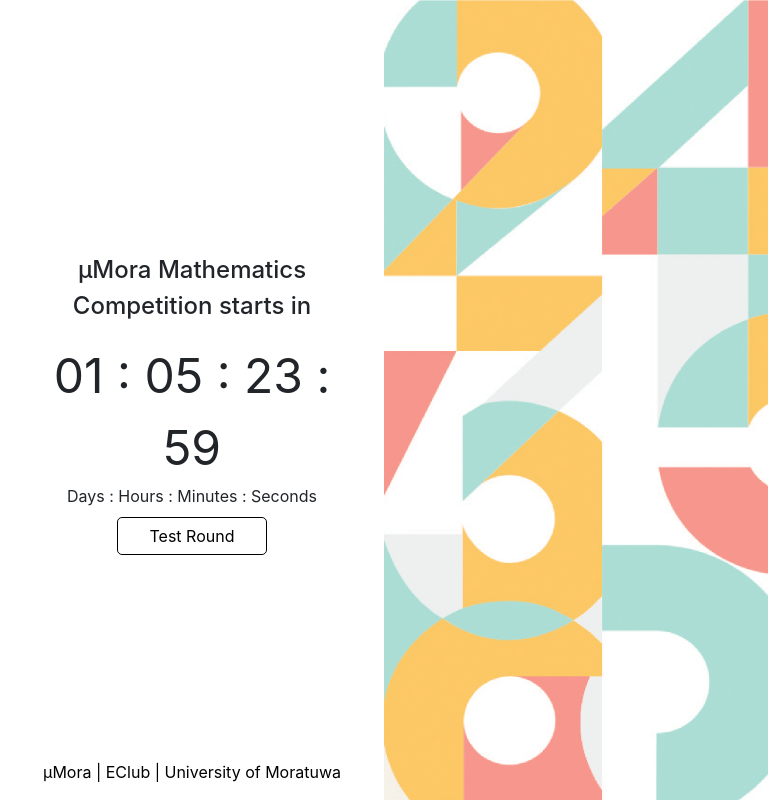
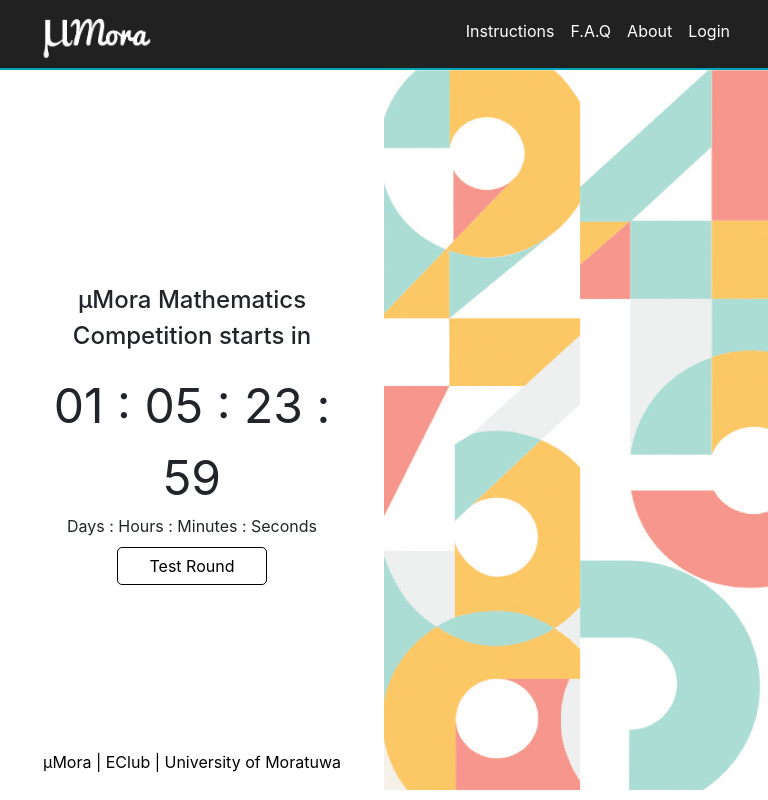
Before and after one commit to TharinduNiranjan/QuizCompetitionApp, a React (Create React App) app: page / in a window 768 px wide. Built offline with nearby package versions, Linux system fonts and the light colour scheme; no server answers.

Commit message:
Added navbar back to main

```diff
--- a/src/App.js
+++ b/src/App.js
@@ -3,10 +3,10 @@ import React from "react";
 import { Route, Switch, Redirect } from "react-router-dom";
 import { connect } from "react-redux";
 
-// import ProtectedRoute from "./components/ProtectedRoute";
+import ProtectedRoute from "./components/ProtectedRoute";
 import Home from "./components/Home";
 import LoginPage from "./components/LoginPage";
-// import Quiz from "./components/quiz/quiz";
+import Quiz from "./components/quiz/quiz";
 // // import Dashboard from "./components/quiz/dashboard";
 // import StudentAdmin from "./components/quiz/studentAdmin";
 // import UniversityAdmin from "./components/quiz/universityAdmin";
@@ -26,7 +26,7 @@ function App(props) {
   return (
     <Switch>
       <Route exact path="/" component={started ? LoginPage : Home} />
-      {/* <ProtectedRoute path="/quiz" component={Quiz} isAuthenticated={isAuthenticated} isVerifying={isVerifying} /> */}
+      <ProtectedRoute path="/quiz" component={Quiz} isAuthenticated={isAuthenticated} isVerifying={isVerifying} />
       <Route path="/login" component={LoginPage} />
       {/* <Route path="/dash" component={Dashboard} /> */}
       <Route path="/about" component={About} />
--- a/src/components/Home.js
+++ b/src/components/Home.js
@@ -1,7 +1,7 @@
 import React, { Component, Fragment } from "react";
 // import Login from "./Login";
 import Timer from "./Timer";
-// import Navbar from "./Navbar";
+import Navbar from "./Navbar";
 // import {Footer} from "./Navbar"
 import { Row, Container, Col } from "react-bootstrap";
 
@@ -9,7 +9,7 @@ class Home extends Component {
   render() {
     return (
       <Fragment>
-        {/* <Navbar></Navbar> */}
+        <Navbar></Navbar>
         <Container fluid>
           <Row>
             <Col sm="6" className="vertical-align order-sm-1">
--- a/src/styles/allStyles.scss
+++ b/src/styles/allStyles.scss
@@ -468,7 +468,7 @@ button :active {
 
   .timercolumn,
   .tflex-container {
-    height: 100vh;
+    height: 90vh;
   }
   p#demo {
     font-size: 3em;
@@ -538,7 +538,7 @@ button :active {
   }
   .tflex-container,
   .timercolumn {
-    height: 100vh;
+    height: 90vh;
   }
 }
 @media screen and (min-width: 480px) and (max-width: 767px) {
```
